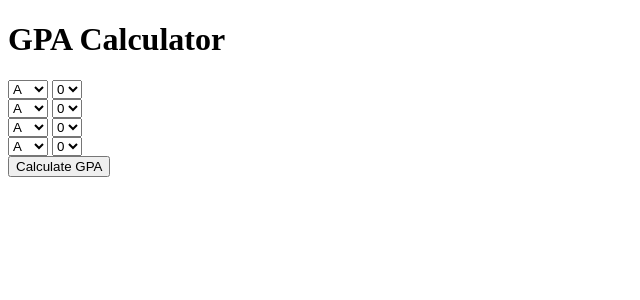
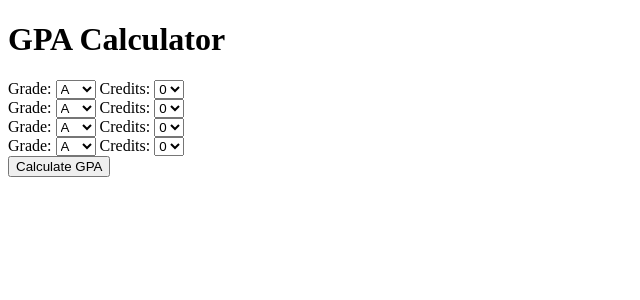
Before and after one commit to gensc004/CoffeeScriptLab, a web app: file views/gpa.html in a window 1280 px wide. Shown: the top 300 px of the page, without its empty margins (0-640 px from the left). Run offline with its HTML, style and script files only (its server is not run), Linux system fonts and the light colour scheme.

Commit message:
added labels

```diff
--- a/views/gpa.html
+++ b/views/gpa.html
@@ -3,14 +3,12 @@
 <head>
     <title>GPA Calculator</title>
     <meta http-equiv="Content-Type" content="text/html;charset=utf-8" />
-    <script>
-
-    </script>
 </head>
 <body>
 <h1>GPA Calculator</h1>
 
 <form id="GC" method="post" action="/gpa">
+    <label for="Grades1">Grade:</label>
     <select id="Grades1" name="Grades1">
         <option value="A">A</option>
         <option value="A-">A-</option>
@@ -25,6 +23,7 @@
         <option value="D-">D-</option>
         <option value="F">F</option>
     </select>
+    <label for="Credits1">Credits:</label>
     <select id="Credits1" name="Credits1">
         <option value="0.0">0</option>
         <option value="1.0">1</option>
@@ -33,6 +32,7 @@
         <option value="4.0">4</option>
         <option value="5.0">5</option>
     </select><br />
+    <label for="Grades2">Grade:</label>
     <select id="Grades2" name="Grades2">
         <option value="A">A</option>
         <option value="A-">A-</option>
@@ -47,6 +47,7 @@
         <option value="D-">D-</option>
         <option value="F">F</option>
     </select>
+    <label for="Credits2">Credits:</label>
     <select id="Credits2" name="Credits2">
         <option value="0.0">0</option>
         <option value="1.0">1</option>
@@ -55,6 +56,7 @@
         <option value="4.0">4</option>
         <option value="5.0">5</option>
     </select><br />
+    <label for="Grades3">Grade:</label>
     <select id="Grades3" name="Grades3">
         <option value="A">A</option>
         <option value="A-">A-</option>
@@ -69,6 +71,7 @@
         <option value="D-">D-</option>
         <option value="F">F</option>
     </select>
+    <label for="Credits3">Credits:</label>
     <select id="Credits3" name="Credits3">
         <option value="0.0">0</option>
         <option value="1.0">1</option>
@@ -77,6 +80,7 @@
         <option value="4.0">4</option>
         <option value="5.0">5</option>
     </select><br />
+    <label for="Grades4">Grade:</label>
     <select id="Grades4" name="Grades4">
         <option value="A">A</option>
         <option value="A-">A-</option>
@@ -91,6 +95,7 @@
         <option value="D-">D-</option>
         <option value="F">F</option>
     </select>
+    <label for="Credits4">Credits:</label>
     <select id="Credits4" name="Credits4">
         <option value="0.0">0</option>
         <option value="1.0">1</option>
@@ -101,6 +106,5 @@
     </select><br />
     <input type="submit" id="CalcGPA" value="Calculate GPA" name="Calculate GPA">
 </form>
-
 </body>
 </html>
```
